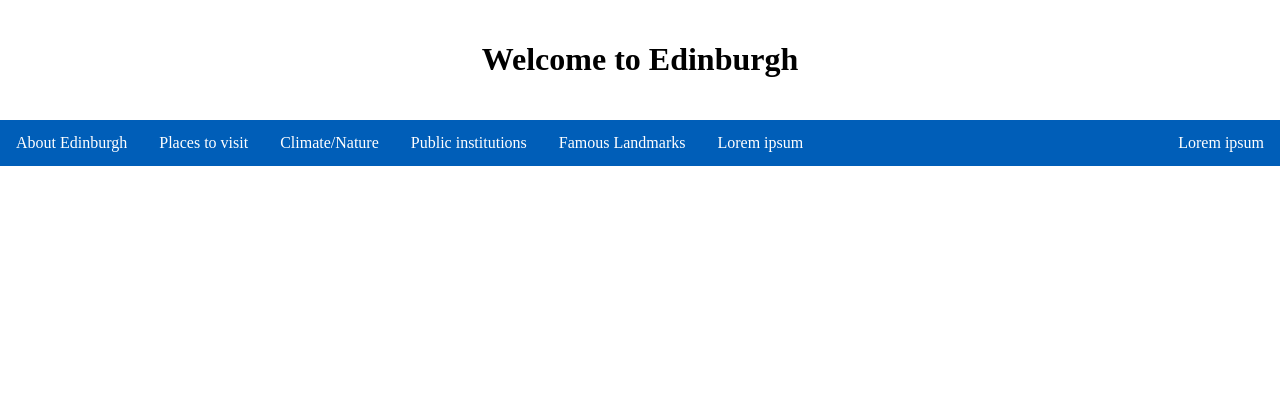
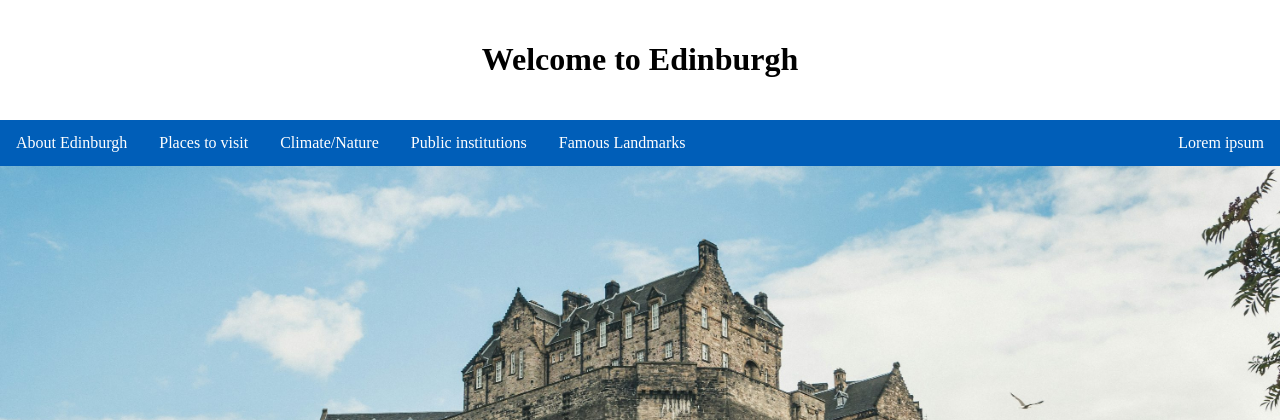
Before and after one commit to Davitow/Visual-Studio-Code, a web app: file HTML/Interdisciplinary.html in a window 1280 px wide. Shown: the top 420 px of the page. Run offline with its HTML, style and script files only (its server is not run), Linux system fonts and the light colour scheme.

Commit message:
Plankton

```diff
--- a/CSS/Interdisciplinary.css
+++ b/CSS/Interdisciplinary.css
@@ -3,13 +3,17 @@
   }
 
   body{
+    height: 100%;
     margin: 0;
+    background-image:url("../Bilder/photo-1535448033526-c0e85c9e6968.jpg");
+    background-repeat:no-repeat;
+    background-size: cover;
   }
 
   .header {
     background-color: #ffffff;
     text-align: center;
-    padding: 20px;
+    padding:20px;
   }
 
   .topnav {
@@ -31,4 +35,4 @@
   .topnav a:hover {
   background-color: #ddd;
   color: black;
-}
+  }
--- a/HTML/Interdisciplinary.html
+++ b/HTML/Interdisciplinary.html
@@ -19,7 +19,6 @@
         <a href="#">Climate/Nature</a>
         <a href="#">Public institutions</a>
         <a href="#">Famous Landmarks</a>
-        <a href="#" target="_blank">Lorem ipsum</a>
           <div style="float:right">
               <a href="#">Lorem ipsum</a>
       </div>
```
Also changed, not shown: Bilder/holyrood-park-in-edinburgh-1252871_1280.jpg (added), Bilder/photo-1535448033526-c0e85c9e6968.jpg (added).
